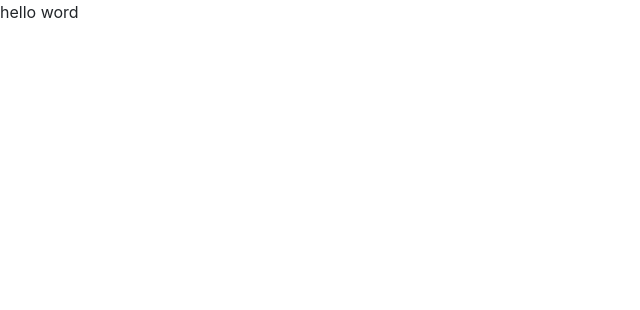
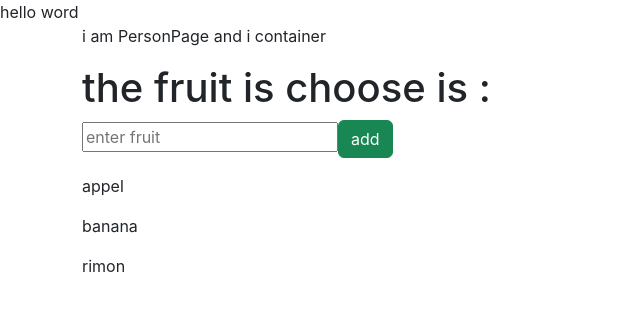
Before and after one commit to sarayaari/LearnReactAndGit, a React (Create React App) app: page / in a window 1280 px wide. Shown: the top 310 px of the page, without its empty margins (0-640 px from the left). Built offline with nearby package versions, Linux system fonts and the light colour scheme.

Commit message:
context add and work

```diff
--- a/src/App.js
+++ b/src/App.js
@@ -1,10 +1,11 @@
-import logo from './logo.svg';
 import './App.css';
+import PersonPage from './comps/personPage';
 
 function App() {
   return (
     <div className="App">
       hello word
+      <PersonPage></PersonPage>
     </div>
   );
 }
--- /dev/null
+++ b/src/comps/fruitInput.js
@@ -0,0 +1,18 @@
+import React, { useContext } from 'react'
+import { AppContext } from '../contexts/myContext'
+import { useRef } from 'react'
+
+export default function FruitInput() {
+     let {addNewFruit}=useContext(AppContext)
+     let {chooseFruits}=useContext(AppContext)
+      let inputRef=useRef();
+
+
+  return (
+    <div>
+    <h1>the fruit is choose is :{chooseFruits}</h1>
+      <input ref={inputRef} type='text' placeholder='enter fruit'></input>
+      <button onClick={()=>{addNewFruit(inputRef.current.value)}} className='btn btn-success'>add </button>
+    </div>
+  )
+}
--- /dev/null
+++ b/src/comps/grandsonPage.js
@@ -0,0 +1,17 @@
+import React, { useContext } from 'react'
+import { AppContext } from '../contexts/myContext'
+
+export default function GrandsonPage(props) {
+
+    let {setChooseFruits} = useContext(AppContext)
+    const onClickFruit = () => {
+
+        setChooseFruits(props.mane)
+    }
+    return (
+        <div className=' d-inline '>
+            <p onClick={onClickFruit} >{props.mane}</p>
+
+        </div>
+    )
+}
--- /dev/null
+++ b/src/comps/personPage.js
@@ -0,0 +1,24 @@
+import React, { useState } from 'react'
+import SonPage from './sonPage';
+import { AppContext } from '../contexts/myContext';
+
+
+export default function PersonPage() {
+     let [chooseFruits,setChooseFruits]=useState("")
+     let [fruit_ar,setFruit_ar]=useState(["appel","banana","rimon"])
+
+     const addNewFruit=(_fruit)=>{
+        alert(_fruit)
+        setFruit_ar([...fruit_ar,_fruit])
+     }
+
+  return (
+    <div className='container'>
+    <AppContext.Provider value={{setChooseFruits,addNewFruit,chooseFruits}}>
+
+    i am  PersonPage and i container
+      <SonPage fruit_ar={fruit_ar}></SonPage>
+      </AppContext.Provider>
+    </div>
+  )
+}
--- /dev/null
+++ b/src/comps/sonPage.js
@@ -0,0 +1,20 @@
+import React from 'react'
+import GrandsonPage from './grandsonPage'
+import FruitInput from './fruitInput';
+
+export default function SonPage(props) {
+    let fruit_arr = props.fruit_ar;
+
+    return (
+        <div>
+            <div className=' my-3 d-flex align-align-items-lg-stretch'>
+                <FruitInput></FruitInput>
+            </div>
+            {fruit_arr && fruit_arr.map((item, index) => {
+                return (
+                    <GrandsonPage key={index} mane={item} />)
+            })
+            }
+        </div>
+    )
+}
--- /dev/null
+++ b/src/contexts/myContext.js
@@ -0,0 +1,2 @@
+import { createContext } from "react";
+export const AppContext=createContext(null)
```
Also changed, not shown: src/comps/appCntx.js (added, +9 -0 lines).
